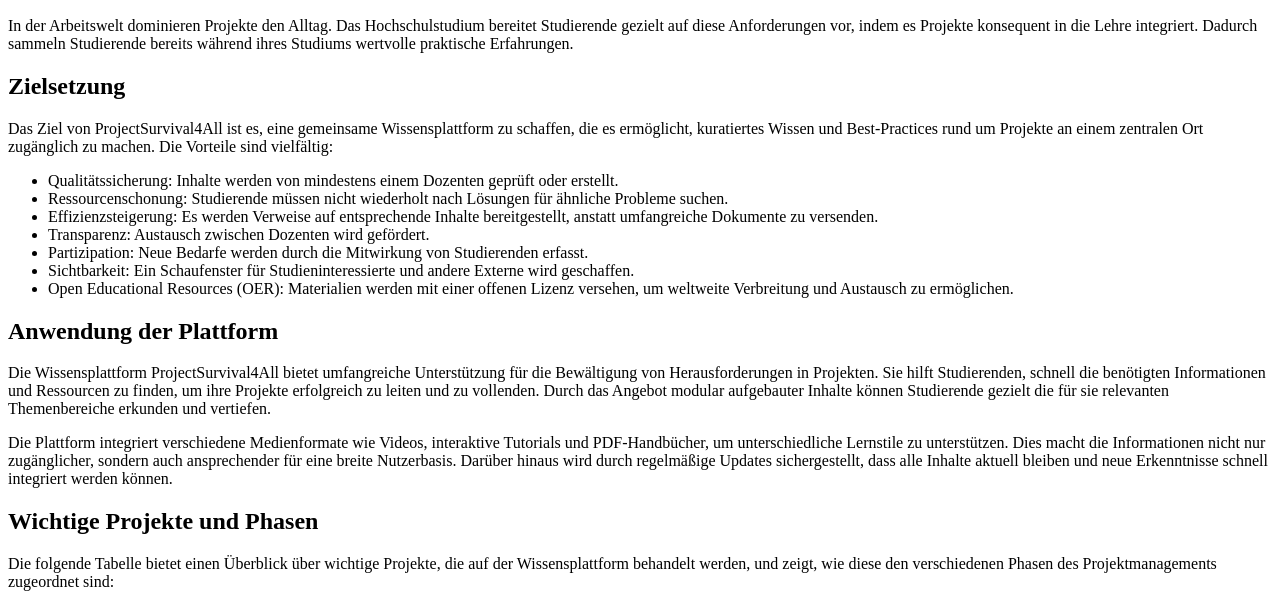
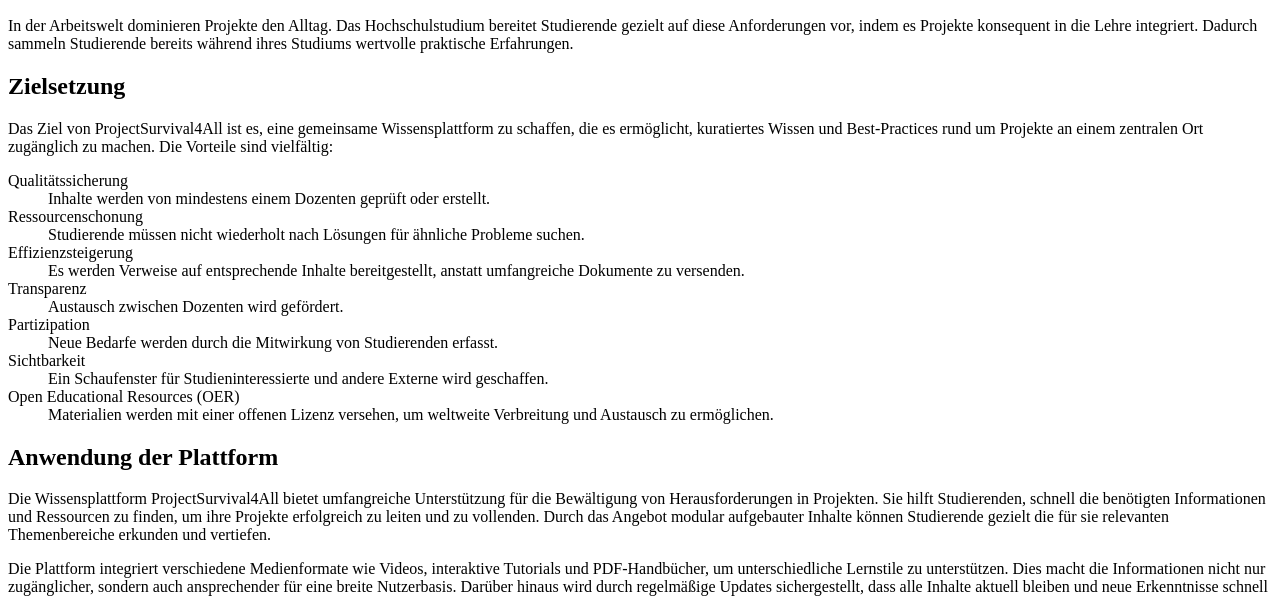
Before and after one commit to mi-classroom/fd-html-und-css-apepeoglu, a plain HTML site: page pages/about/about-the-project.html in a window 1280 px wide. Shown: the part 110-707 px from the top of the page. Drawn offline with Linux system fonts and the light colour scheme.

Commit message:
Übung 1 - Aufgabe 1 Semantik hinzugefügt

```diff
--- a/pages/about/about-the-project.html
+++ b/pages/about/about-the-project.html
@@ -18,17 +18,24 @@
     <p>Das Ziel von ProjectSurvival4All ist es, eine gemeinsame Wissensplattform zu schaffen, die es ermöglicht,
         kuratiertes Wissen und Best-Practices rund um Projekte an einem zentralen Ort zugänglich zu machen. Die Vorteile
         sind vielfältig:</p>
-    <ul>
-        <li>Qualitätssicherung: Inhalte werden von mindestens einem Dozenten geprüft oder erstellt.</li>
-        <li>Ressourcenschonung: Studierende müssen nicht wiederholt nach Lösungen für ähnliche Probleme suchen.</li>
-        <li>Effizienzsteigerung: Es werden Verweise auf entsprechende Inhalte bereitgestellt, anstatt umfangreiche
-            Dokumente zu versenden.</li>
-        <li>Transparenz: Austausch zwischen Dozenten wird gefördert.</li>
-        <li>Partizipation: Neue Bedarfe werden durch die Mitwirkung von Studierenden erfasst.</li>
-        <li>Sichtbarkeit: Ein Schaufenster für Studieninteressierte und andere Externe wird geschaffen.</li>
-        <li>Open Educational Resources (OER): Materialien werden mit einer offenen Lizenz versehen, um weltweite
-            Verbreitung und Austausch zu ermöglichen.</li>
-    </ul>
+    <dl>
+        <dt>Qualitätssicherung</dt>
+        <dd>Inhalte werden von mindestens einem Dozenten geprüft oder erstellt.</dd>
+        <dt>Ressourcenschonung</dt>
+        <dd>Studierende müssen nicht wiederholt nach Lösungen für ähnliche Probleme suchen.</dd>
+        <dt>Effizienzsteigerung</dt>
+        <dd>Es werden Verweise auf entsprechende Inhalte bereitgestellt, anstatt umfangreiche
+            Dokumente zu versenden.</dd>
+        <dt>Transparenz</dt>
+        <dd> Austausch zwischen Dozenten wird gefördert.</dd>
+        <dt>Partizipation</dt>
+        <dd>Neue Bedarfe werden durch die Mitwirkung von Studierenden erfasst.</dd>
+        <dt>Sichtbarkeit</dt>
+        <dd>Ein Schaufenster für Studieninteressierte und andere Externe wird geschaffen.</dd>
+        <dt>Open Educational Resources (OER)</dt>
+        <dd>Materialien werden mit einer offenen Lizenz versehen, um weltweite
+            Verbreitung und Austausch zu ermöglichen.</dd>
+    </dl>
     <h2>Anwendung der Plattform</h2>
     <p>Die Wissensplattform ProjectSurvival4All bietet umfangreiche Unterstützung für die Bewältigung von
         Herausforderungen in Projekten. Sie hilft Studierenden, schnell die benötigten Informationen und Ressourcen zu
```
